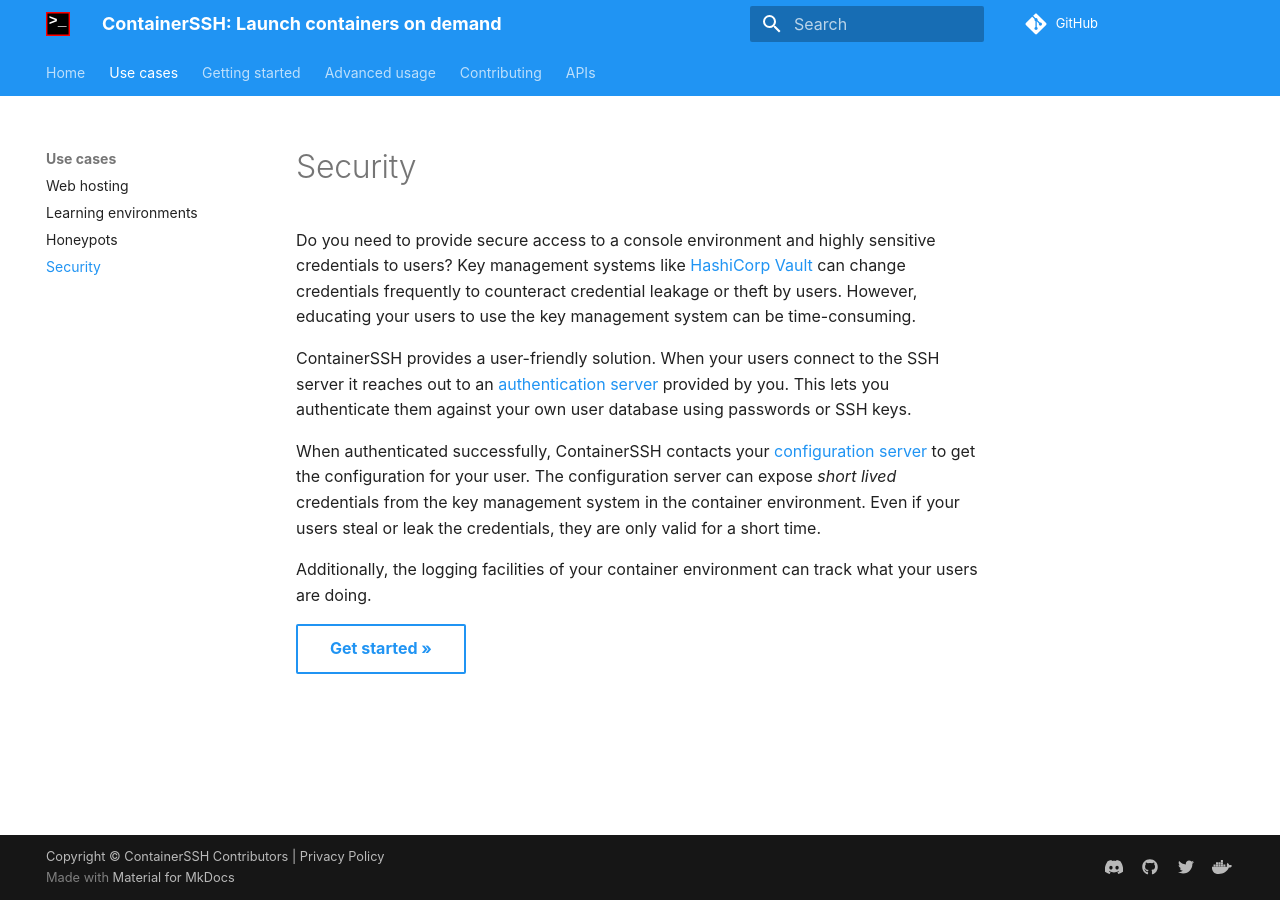
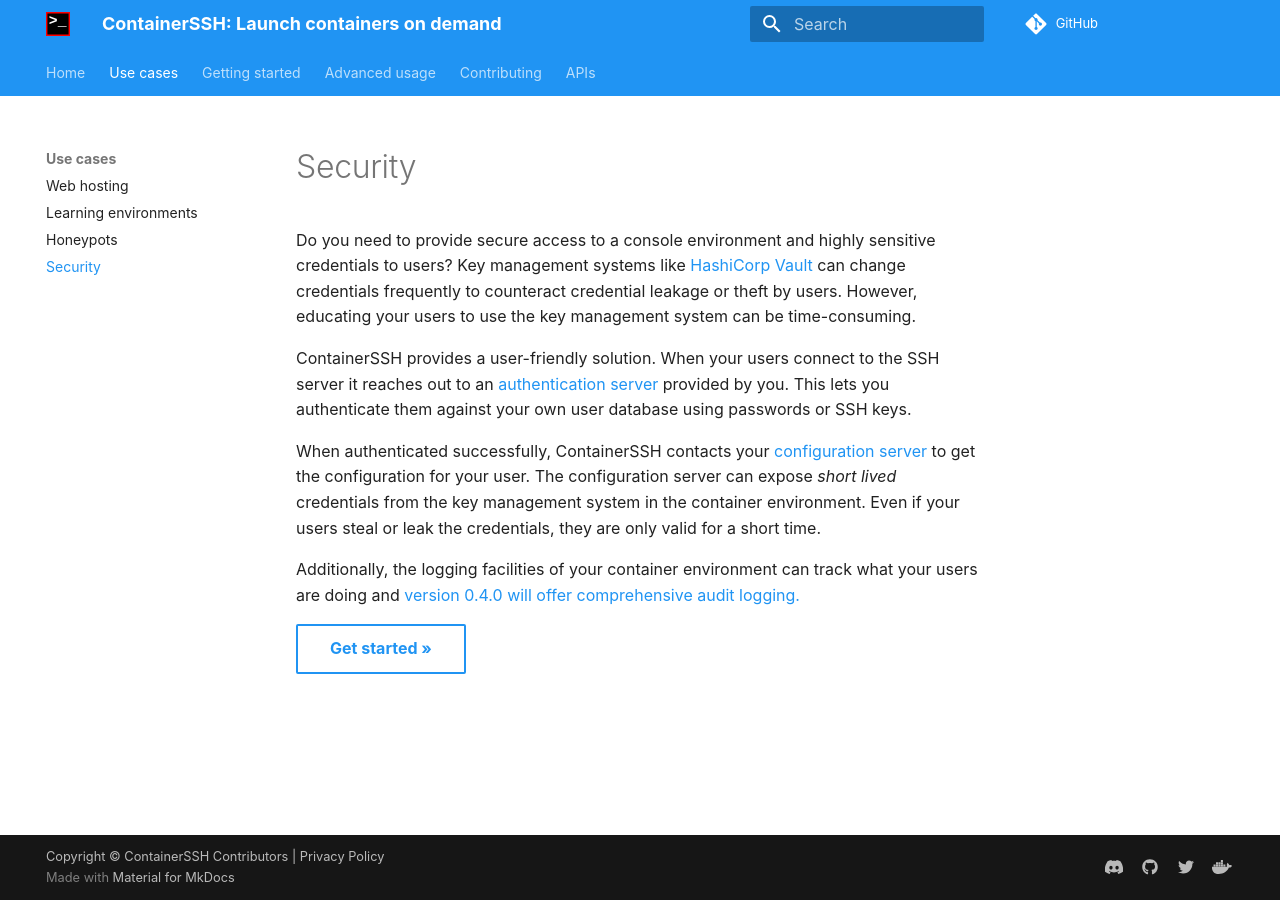
Before and after one commit to ContainerSSH/containerssh.github.io, an MkDocs documentation site: the page built from docs/usecases/security.md, in a window 1280 px wide. Built offline with MkDocs 1.6.1 and Material for MkDocs 9.7.7, drawn with Linux system fonts in a browser that asks for light colours; comment, search, counter and statistics services are not loaded.

Commit message:
Added audit logging reference to use cases.

```diff
--- a/docs/usecases/security.md
+++ b/docs/usecases/security.md
@@ -8,6 +8,6 @@ ContainerSSH provides a user-friendly solution. When your users connect to the S
 
 When authenticated successfully, ContainerSSH contacts your [configuration server](../getting-started/configserver.md) to get the configuration for your user. The configuration server can expose *short lived* credentials from the key management system in the container environment. Even if your users steal or leak the credentials, they are only valid for a short time.
 
-Additionally, the logging facilities of your container environment can track what your users are doing.
+Additionally, the logging facilities of your container environment can track what your users are doing and [version 0.4.0 will offer comprehensive audit logging.](../advanced/audit/index.md)
 
 [Get started »](../getting-started/index.md){: .md-button}
```
Also changed, not shown: docs/usecases/honeypots.md (+1 -1 lines).
